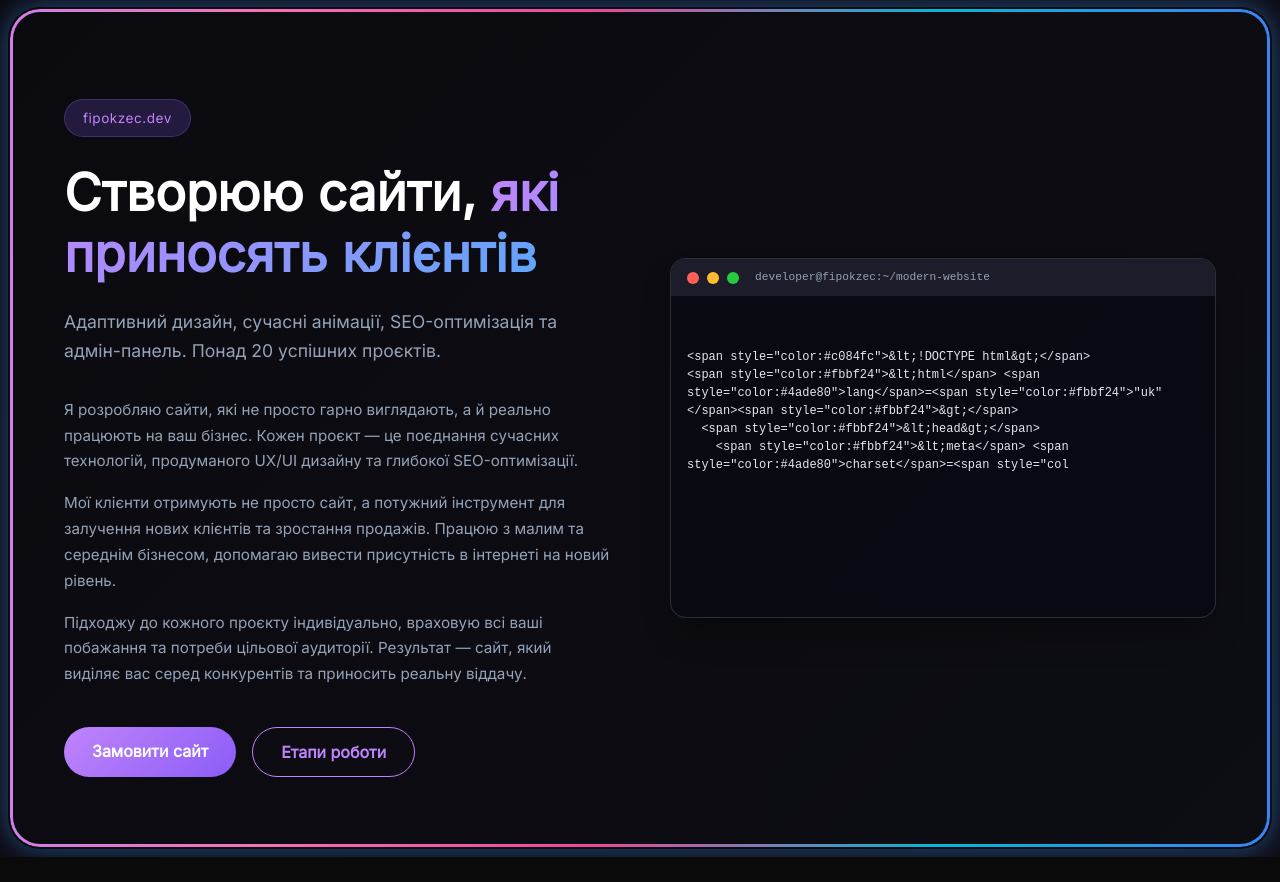
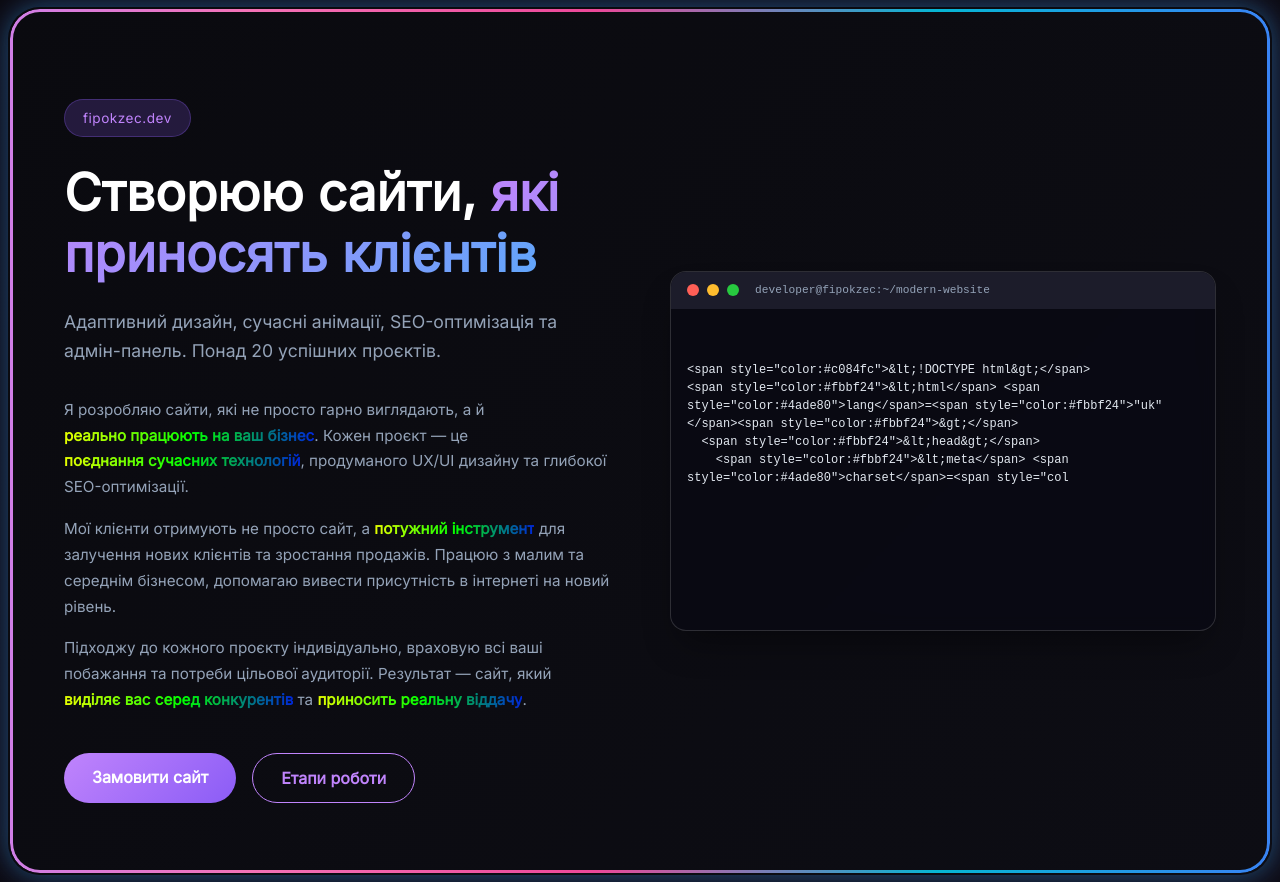
Before and after one commit to Kolya-f/fipokzec, a PHP site: page / in a window 1280 px wide. Shown: the part 85-967 px from the top of the page. Run offline with PHP 8.4, Linux system fonts and the light colour scheme; some libraries are stand-ins or nearby versions.

Commit message:
Update style.css

```diff
--- a/style.css
+++ b/style.css
@@ -219,6 +219,27 @@
 }
 @keyframes blink { 0%, 100% { opacity: 1; } 50% { opacity: 0; } }
 
+/* ===== ВИДІЛЕНІ СЛОВА - РАЙДУЖНИЙ ПЕРЕЛИВ ===== */
+.glow-word {
+    display: inline-block;
+    font-weight: 700;
+    background: linear-gradient(90deg, #ff0000, #ff7f00, #ffff00, #00ff00, #0000ff, #4b0082, #9400d3, #ff0000);
+    -webkit-background-clip: text;
+    background-clip: text;
+    color: transparent;
+    background-size: 400% auto;
+    animation: slowRainbowFlow 6s linear infinite;
+    position: relative;
+}
+@keyframes slowRainbowFlow {
+    0% { background-position: 0% 50%; }
+    100% { background-position: 400% 50%; }
+}
+.glow-word:hover {
+    animation: slowRainbowFlow 2s linear infinite;
+    text-shadow: 0 0 8px rgba(255, 255, 255, 0.2);
+    cursor: default;
+}
 /* ===== КНОПКИ ===== */
 .btn {
     display: inline-block;
```
